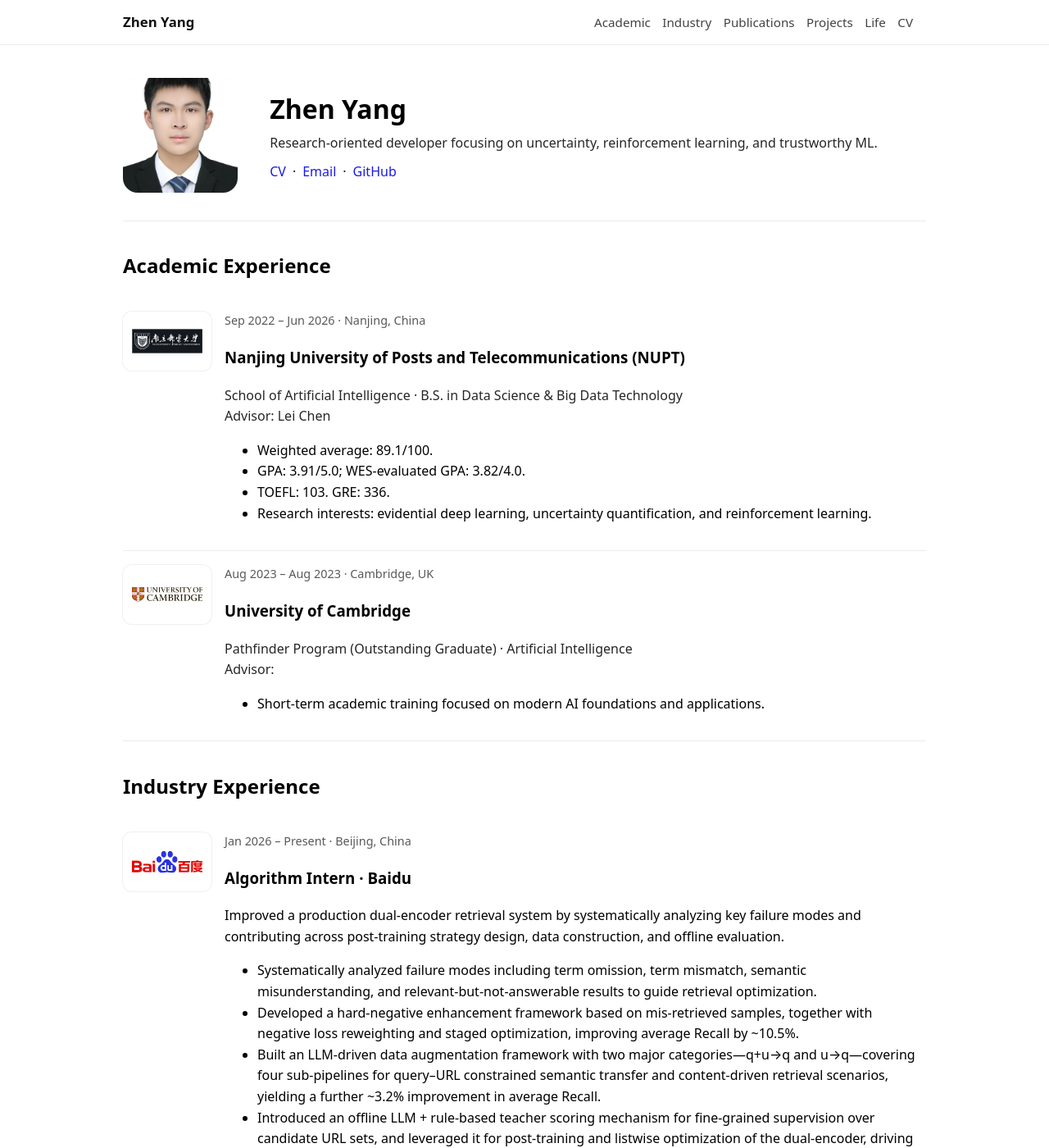
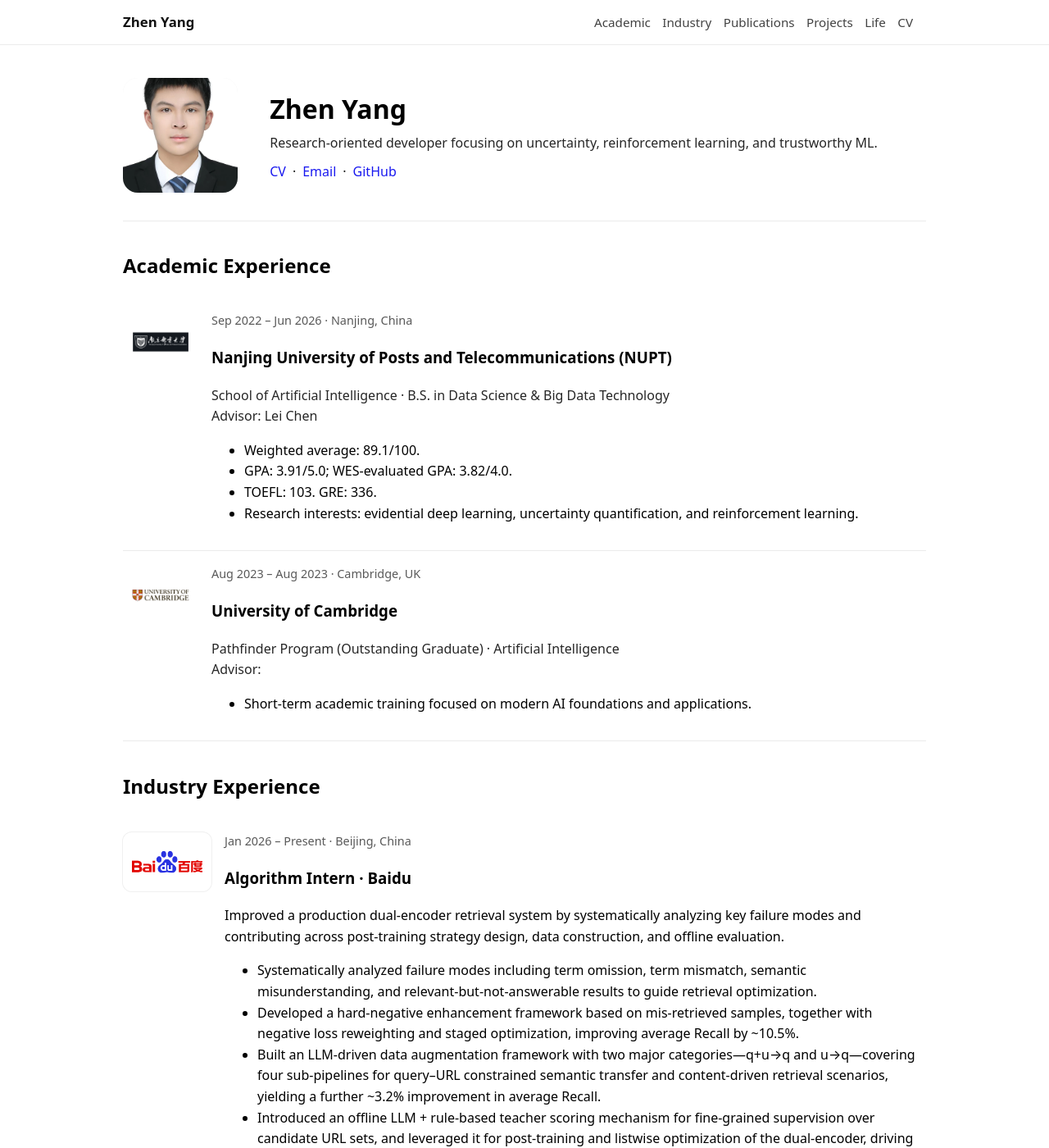
Before and after one commit to xi-xiaoran/xi-xiaoran.github.io, a Jekyll site: the page built from index.md, in a window 1280 px wide and 1400 px high. Shown: the whole window at 82% size. Built offline with Jekyll 4.4.1, drawn with Linux system fonts in a browser that asks for light colours; comment, search, counter and statistics services are not loaded.

Commit message:
Update publications and homepage assets

```diff
--- a/assets/css/main.scss
+++ b/assets/css/main.scss
@@ -181,14 +181,33 @@
 
 
 
-/* Wider institution/company logos */
-#academic-experience .card,
+/* Academic crests */
+#academic-experience .card {
+  grid-template-columns: 92px 1fr;
+}
+
+#academic-experience .card__logo {
+  display: flex;
+  align-items: flex-start;
+  justify-content: center;
+}
+
+#academic-experience .card__logo img {
+  width: 76px;
+  height: 76px;
+  object-fit: contain;
+  border-radius: 0;
+  background: transparent;
+  padding: 0;
+  border: none;
+}
+
+/* Wider company / life-update logos */
 #industry-experience .card,
 #life-updates .card {
   grid-template-columns: 108px 1fr;
 }
 
-#academic-experience .card__logo,
 #industry-experience .card__logo,
 #life-updates .card__logo {
   display: flex;
@@ -196,7 +215,6 @@
   justify-content: center;
 }
 
-#academic-experience .card__logo img,
 #industry-experience .card__logo img,
 #life-updates .card__logo img {
   width: 96px;
@@ -208,11 +226,9 @@
   border: 1px solid rgba(0,0,0,0.06);
 }
 
-
-
 /* Publication cards */
 .card--paper {
-  grid-template-columns: 172px 1fr;
+  grid-template-columns: 236px 1fr;
 }
 
 .card--paper .card__logo {
@@ -222,12 +238,12 @@
 }
 
 .card--paper .card__logo img {
-  width: 156px;
-  height: 92px;
+  width: 220px;
+  height: 132px;
   object-fit: contain;
   border-radius: 12px;
   background: #fff;
-  padding: 6px;
+  padding: 8px;
   border: 1px solid rgba(0,0,0,0.06);
 }
 
```
Also changed, not shown: images/logos/mahjong_soul_cn.png (added).
